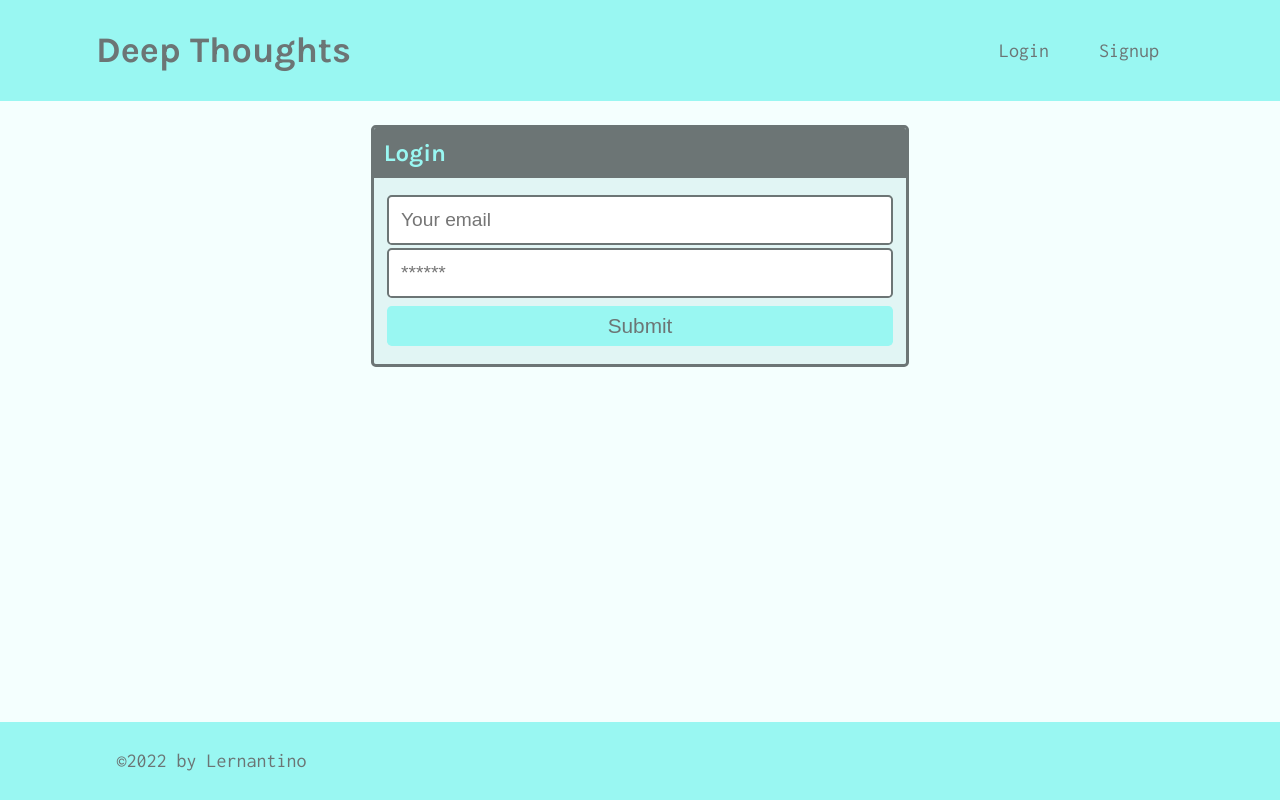
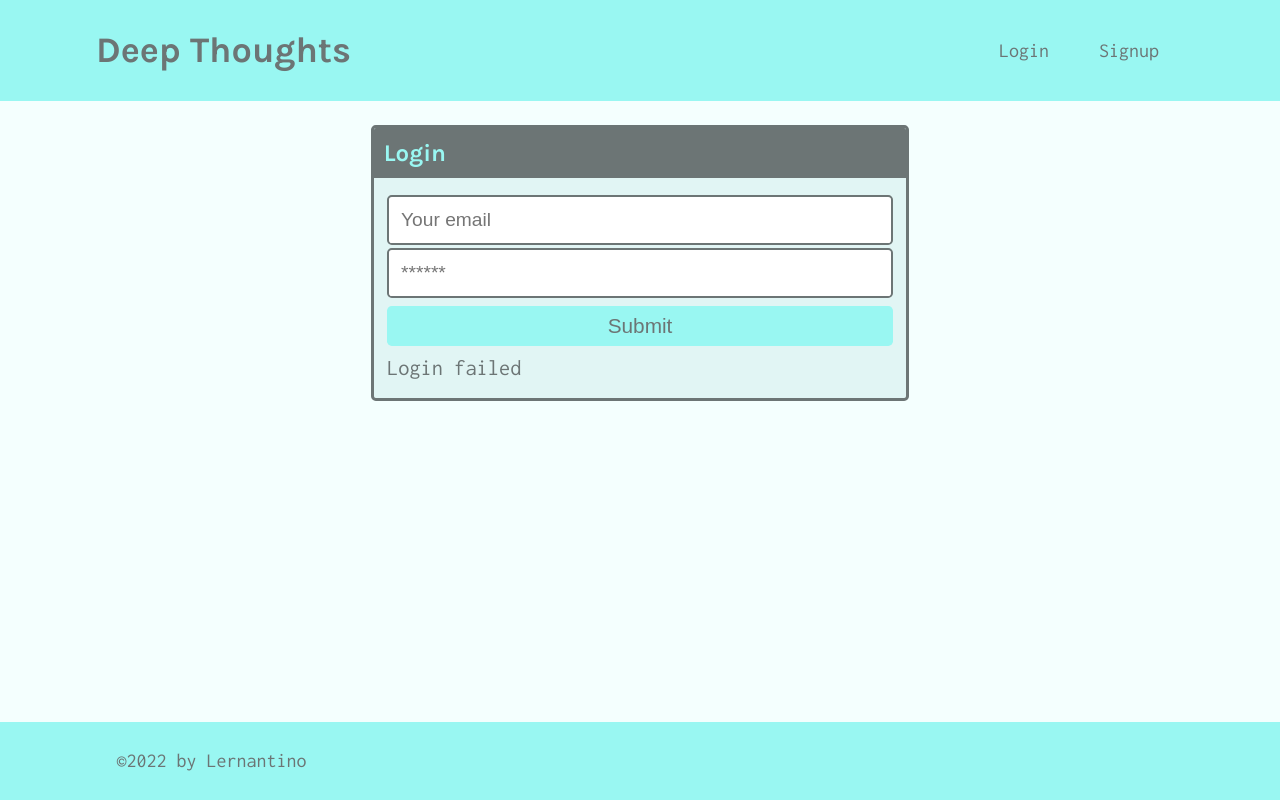
Before and after one commit to HaileyThomas/deep-thoughts, a React (Create React App) app in the folder client/: page /login in a window 1280 px wide. Both pictures are taken after typing "name@example.com", "Sample123" into the empty fields and a click on the button "Submit". Built offline with nearby package versions, Linux system fonts and the light colour scheme; no server answers.

Commit message:
set up login page

```diff
--- a/client/src/pages/Login.js
+++ b/client/src/pages/Login.js
@@ -1,26 +1,40 @@
-import React, { useState } from 'react';
+import React, { useState } from "react";
+import { useMutation } from "@apollo/client";
+import { LOGIN_USER } from "../utils/mutations";
 
-const Login = props => {
-  const [formState, setFormState] = useState({ email: '', password: '' });
+const Login = (props) => {
+  const [formState, setFormState] = useState({ email: "", password: "" });
+
+  const [login, { error }] = useMutation(LOGIN_USER);
 
   // update state based on form input changes
-  const handleChange = event => {
+  const handleChange = (event) => {
     const { name, value } = event.target;
 
     setFormState({
       ...formState,
-      [name]: value
+      [name]: value,
     });
   };
 
   // submit form
-  const handleFormSubmit = async event => {
+  const handleFormSubmit = async (event) => {
     event.preventDefault();
+
+    try {
+      const { data } = await login({
+        variables: { ...formState },
+      });
+
+      console.log(data);
+    } catch (e) {
+      console.error(e);
+    }
 
     // clear form values
     setFormState({
-      email: '',
-      password: ''
+      email: "",
+      password: "",
     });
   };
 
@@ -53,6 +67,7 @@
                 Submit
               </button>
             </form>
+            {error && <div>Login failed</div>}
           </div>
         </div>
       </div>
```
